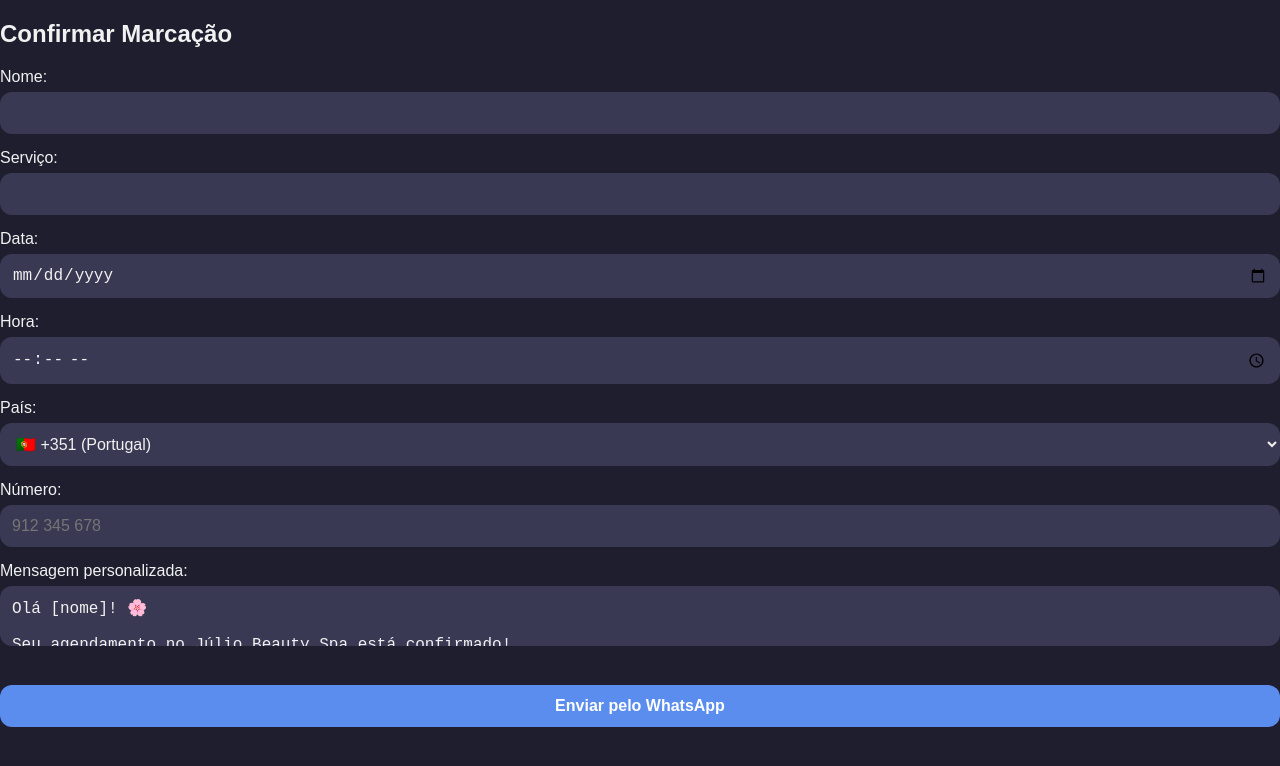
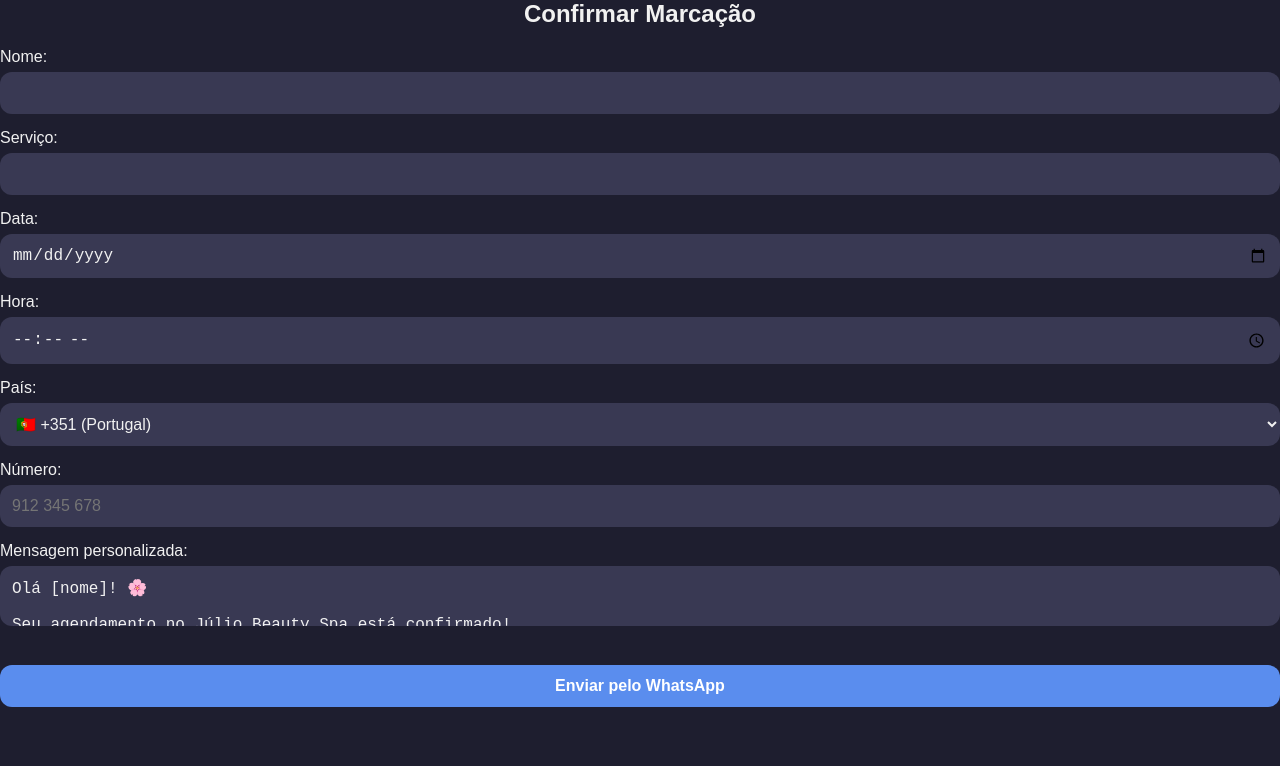
Before and after one commit to R0drig0-P/agendamento-pwa, a plain HTML site: page index.html in a window 1280 px wide. Drawn offline with Linux system fonts and the light colour scheme.

Commit message:
Update style.css

```diff
--- a/style.css
+++ b/style.css
@@ -13,6 +13,12 @@ html, body {
     margin: 0;
     height: 100%;
     overflow: hidden;
+}
+
+h2 {
+  margin-top: 0;
+  font-size: 24px;
+  text-align: center;
 }
 
 label {
```
